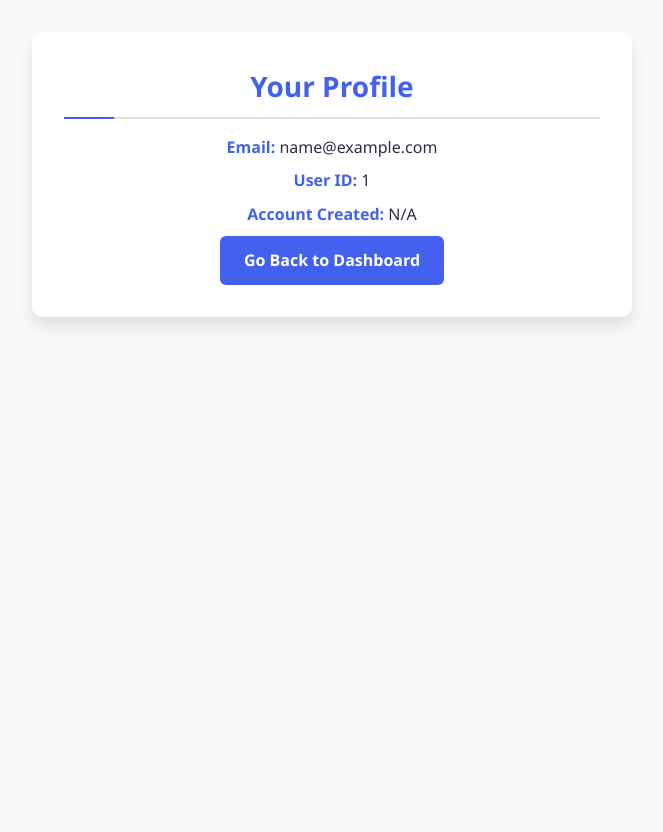
After one commit to VikenHadavani/SGP_LLM_2025, a Flask app: page /profile in a window 1280 px wide. The commit adds this page. Shown: the whole page, without its empty margins (308-971 px from the left). Run offline with Flask 3, Linux system fonts and the light colour scheme; the visitor is signed in with stand-in values (Sample User, id 1); tables that the repository leaves empty hold one stand-in row (values such as "Sample post").

Commit message:
Profile update

```diff
--- a/static/css/styles.css
+++ b/static/css/styles.css
@@ -805,3 +805,45 @@ footer {
 .auth-footer a:hover {
     text-decoration: underline;
 }
+
+/* Profile Page */
+.profile-card {
+    background-color: var(--card-bg);
+    border-radius: var(--card-border-radius);
+    box-shadow: var(--shadow-lg);
+    padding: 2rem;
+    max-width: 600px;
+    margin: 2rem auto;
+    text-align: center;
+}
+
+.profile-title {
+    font-size: 1.75rem;
+    color: var(--primary-color);
+    margin-bottom: 1rem;
+}
+
+.profile-details p {
+    font-size: 1rem;
+    color: var(--text-dark);
+    margin-bottom: 0.5rem;
+}
+
+.profile-details strong {
+    color: var(--primary-color);
+}
+
+.btn {
+    display: inline-block;
+    padding: 0.75rem 1.5rem;
+    background-color: var(--primary-color);
+    color: white;
+    border-radius: var(--btn-border-radius);
+    text-decoration: none;
+    font-weight: 600;
+    transition: background-color var(--transition-fast);
+}
+
+.btn:hover {
+    background-color: var(--primary-dark);
+}
--- /dev/null
+++ b/templates/profile.html
@@ -0,0 +1,23 @@
+<!DOCTYPE html>
+<html lang="en">
+<head>
+    <meta charset="UTF-8">
+    <meta name="viewport" content="width=device-width, initial-scale=1.0">
+    <title>Profile - ImageInsight AI</title>
+    <link rel="stylesheet" href="https://cdnjs.cloudflare.com/ajax/libs/font-awesome/6.4.0/css/all.min.css">
+    <link rel="stylesheet" href="{{ url_for('static', filename='css/styles.css') }}">
+</head>
+<body>
+    <div class="container">
+        <div class="profile-card">
+            <h2 class="profile-title">Your Profile</h2>
+            <div class="profile-details">
+                <p><strong>Email:</strong> {{ user.email }}</p>
+                <p><strong>User ID:</strong> {{ user.id }}</p>
+                <p><strong>Account Created:</strong> {{ user.created_at if user.created_at else "N/A" }}</p>
+            </div>
+            <a href="/" class="btn btn-primary">Go Back to Dashboard</a>
+        </div>
+    </div>
+</body>
+</html>
--- a/vision.py
+++ b/vision.py
@@ -27,7 +27,7 @@ bcrypt = Bcrypt(app)
 class User(db.Model):
     id = db.Column(db.Integer, primary_key=True)
     email = db.Column(db.String(120), unique=True, nullable=False)
-    password = db.Column(db.String(120), nullable=False)
+    password = db.Column(db.String(120), nullable=False) # Add account creation timestamp
 
 # Create the database
 with app.app_context():
@@ -79,7 +79,7 @@ def index():
         else:
             response_text = "Please upload an image."
 
-    return render_template('index.html', response=response_text, image_url=uploaded_image_url)
+    return render_template('index.html', response=response_text, image_url=uploaded_image_url, session=session)
 
 # Route: Signup
 @app.route('/signup', methods=['GET', 'POST'])
@@ -110,25 +110,50 @@ def login():
         email = request.form['email']
         password = request.form['password']
 
+        print(f"Attempting login for email: {email}")
+
         # Check if the user exists
         user = User.query.filter_by(email=email).first()
-        if not user or not bcrypt.check_password_hash(user.password, password):
-            return jsonify({'success': False, 'message': 'Invalid email or password'}), 401
+        if not user:
+            print("User not found")
+            return render_template('login.html', error="Invalid email or password")
+
+        if not bcrypt.check_password_hash(user.password, password):
+            print("Incorrect password")
+            return render_template('login.html', error="Invalid email or password")
 
         # Log the user in (store in session)
         session['user_id'] = user.id
         session['email'] = user.email
+        print(f"User {email} logged in successfully")
 
-        return jsonify({'success': True, 'message': 'Login successful'})
+        # Redirect to the main page
+        return redirect(url_for('index'))
 
     return render_template('login.html')
+
+# Route: Profile
+@app.route('/profile', methods=['GET'])
+def profile():
+    if 'user_id' not in session:
+        # Redirect to login if the user is not logged in
+        return redirect(url_for('login'))
+
+    # Fetch user details from the database
+    user = User.query.filter_by(id=session['user_id']).first()
+    if not user:
+        return redirect(url_for('logout'))  # Log out if the user is not found
+
+    return render_template('profile.html', user=user)
 
 # Route: Logout
 @app.route('/logout', methods=['POST'])
 def logout():
     session.clear()
-    return jsonify({'success': True, 'message': 'Logged out successfully'})
+    return redirect(url_for('index'))
 
 # Run the app
 if __name__ == '__main__':
+    with app.app_context():
+        db.create_all()  # This will recreate the database
     app.run(debug=True)
```
Also changed, not shown: templates/index.html (+14 -5 lines).
